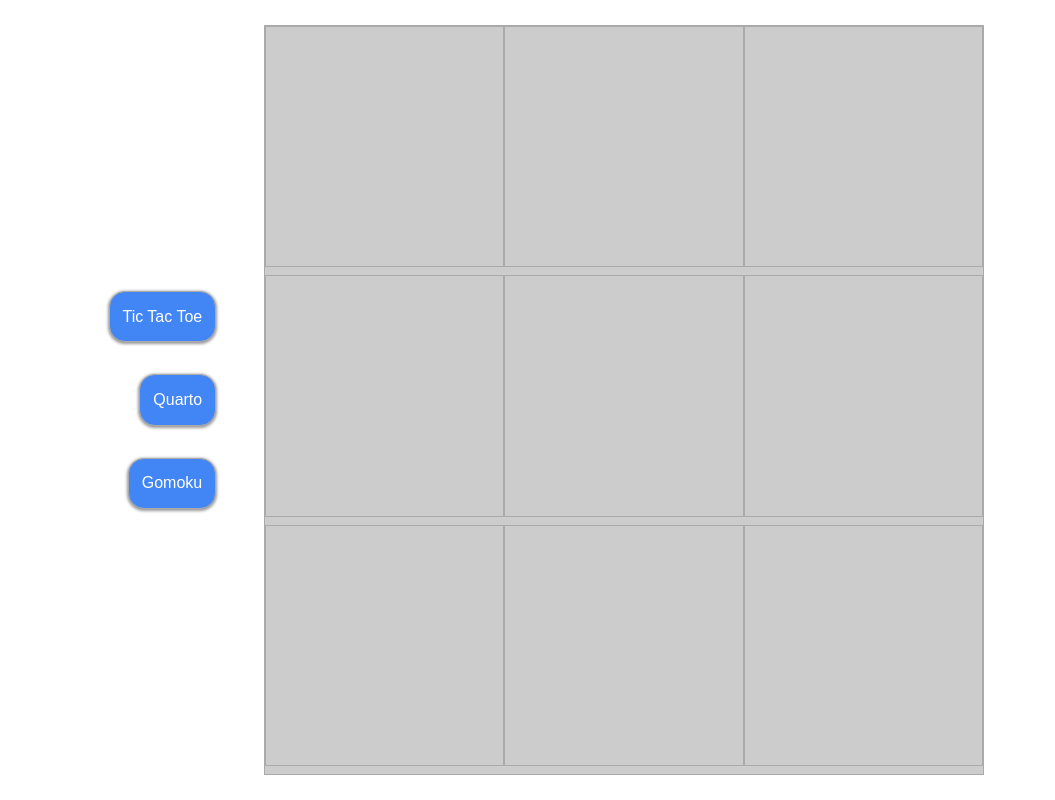
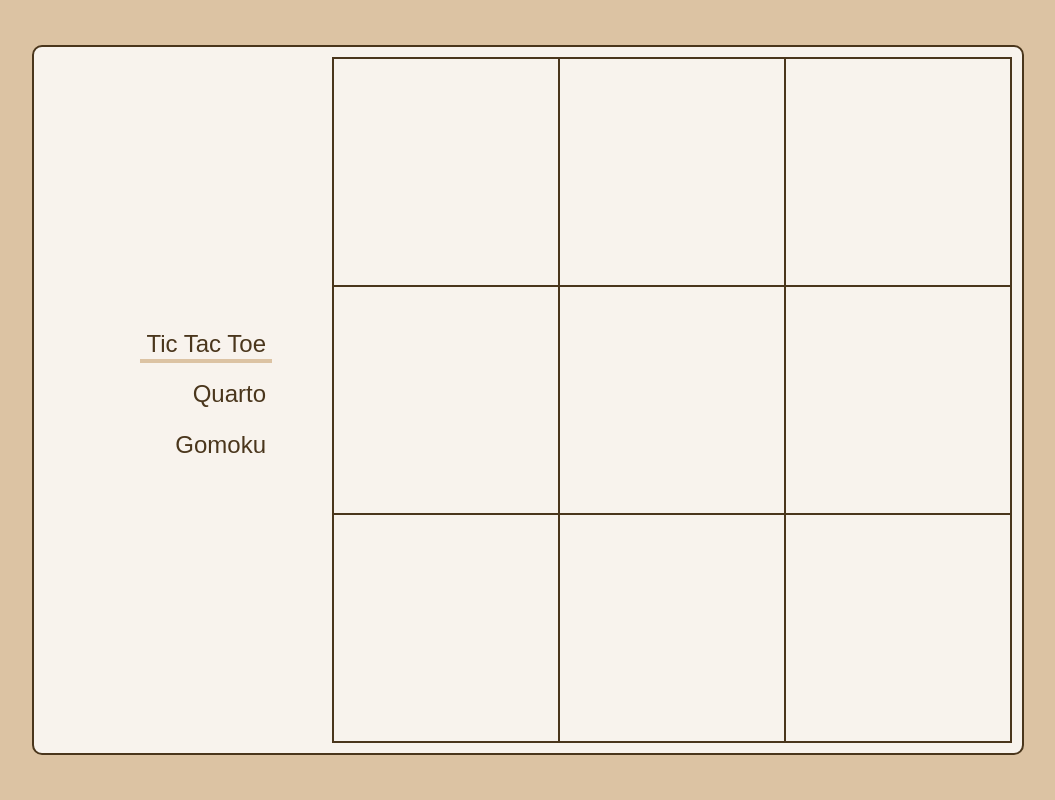
Before and after one commit to dos077/js-connectx, a plain HTML site: page index.html in a window 1280 px wide. Shown: the whole page, without its empty margins (112-1167 px from the left). Drawn offline with Linux system fonts and the light colour scheme.

Commit message:
styled the board in old wooden fashion

```diff
--- a/index.html
+++ b/index.html
@@ -10,9 +10,9 @@
     <div id="game-container">
       <header id="main">
         <nav>
-          <button onclick="round.newGame(3,3,3)">Tic Tac Toe</button>
-          <button onclick="round.newGame(4,4,4)">Quarto</button>
-          <button onclick="round.newGame(5,15,15)">Gomoku</button>
+          <button class="btn select" onclick="round.newGame(3,3,3);selectBtn(this)">Tic Tac Toe</button>
+          <button class="btn" onclick="round.newGame(4,4,4);selectBtn(this)">Quarto</button>
+          <button class="btn" onclick="round.newGame(5,15,15);selectBtn(this)">Gomoku</button>
         </nav>
       </header>
       <article id="board" style="grid-template-columns: repeat(3, 1fr); grid-template-rows: repeat(3, 1fr);">
--- a/js/connect.js
+++ b/js/connect.js
@@ -131,3 +131,11 @@ const GameController = () => {
   }
   return { newGame, move }
 }
+
+const selectBtn = (btn) => {
+  let buttons = document.querySelectorAll('.btn');
+  buttons.forEach( function(button) {
+    button.classList.remove('select');
+  });
+  btn.classList.add('select');
+}
--- a/sass/connect.scss
+++ b/sass/connect.scss
@@ -1,31 +1,42 @@
 $prime-color: black;
-$prime-bg: #ccc;
-$prime-link: #333;
-$ace-color: #4285f4;
+$prime-bg: #f8f3ed;
+$prime-link: #372815;
+$ace-color: #dcc3a3;
 $prime-head: #fff;
 $prime-foot: #ccc;
 $prime-btn: #999;
-$prime-border: #aaa;
+$prime-border: #4a361c;
 
 @import 'reset';
 
 body {
-  font-size: 2vmin;
+  display: flex;
+  flex-wrap: wrap;
+  align-content: center;
+  justify-content: center;
+  font-size: 3vmin;
+  background-color: $ace-color;
+  @media screen and (max-width: 768px) {
+    font-size: 14px;
+  }
 }
 
 #game-container {
   position: relative;
-  display: flex;
+  display: inline-flex;
   flex-wrap: wrap;
   align-content: center;
   justify-content: center;
-  width: 100%;
-  height: 100%;
+  padding: 10px;
+  margin: 5vmin auto;
+  background-color: $prime-bg;
+  border: 2px $prime-border solid;
+  border-radius: 10px;
 }
 #board {
   position: relative;
   display: grid;
-  width: 90vmin;
+  width: 85vmin;
   background-color: $prime-bg;
   border: 1px $prime-border solid;
   .square {
@@ -84,21 +95,22 @@ header#main{
   justify-items: center;
   button {
     display: inline-block;
-    height: 3.2em;
-    padding: .8em;
-    margin: 1em;
+    margin: .2em .5em .5em;
     font-size: 100%;
-    color: white;
-    background-color: $ace-color;
-    border: 1px $prime-border solid;
-    border-radius: 1em;
-    box-shadow: 0 1px 3px 1px rgba(0,0,0,.4);
+    color: $prime-border;
+    background-color: rgba(0,0,0,0);
+    border: none;
+    border-bottom: .2em rgba(0,0,0,0) solid;
     &:hover {
-      box-shadow: 0 0 1px rgba(0,0,0,.6);
+      text-shadow: 2px 2px 1px rgba(74, 54, 28, .5);
+      border-bottom: .2em $prime-border solid;
+    }
+    &.select {
+      border-bottom: .2em $ace-color solid;
     }
   }
 
-  @media screen and (max-aspect-ratio: 1/1){
+  @media screen and (max-aspect-ratio: 1){
     width: 100%;
     height: 10vmin;
     margin-bottom: 2em;
@@ -108,7 +120,7 @@ header#main{
       margin: 0 auto;
     }
   }
-  @media screen and (min-aspect-ratio: 1/1) {
+  @media screen and (min-aspect-ratio: 5/4) {
     min-width: 10vmin;
     height: 100%;
     max-height: 750px;
```
Also changed, not shown: css/connect.css, 1 other file.
